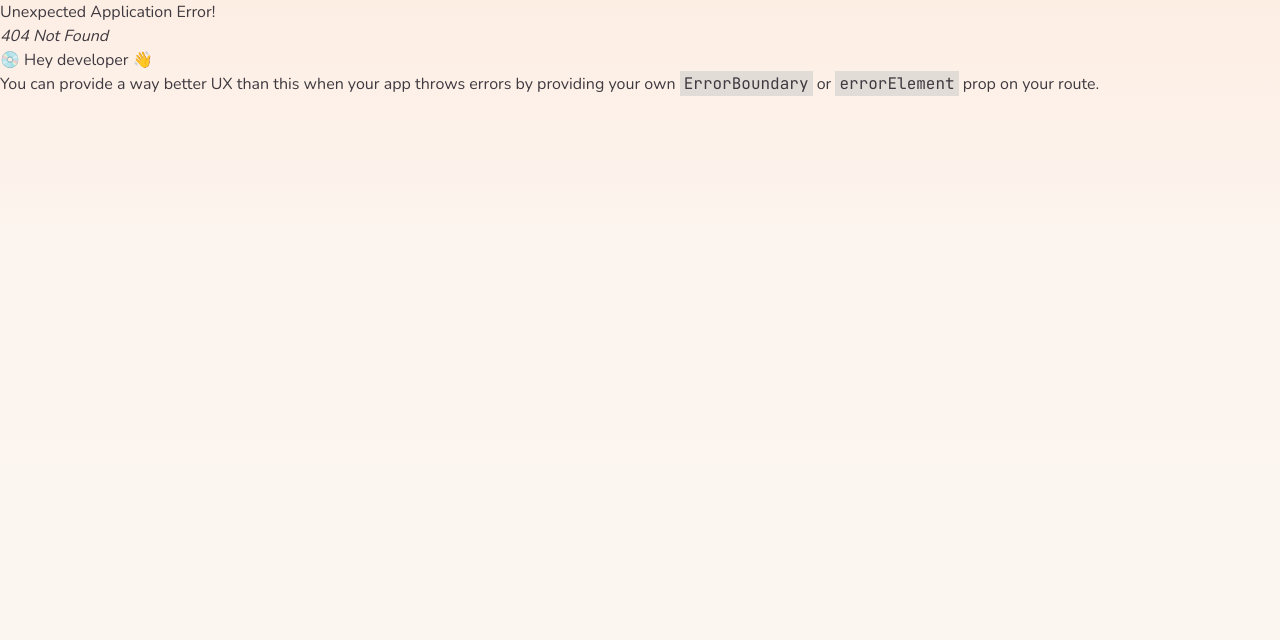
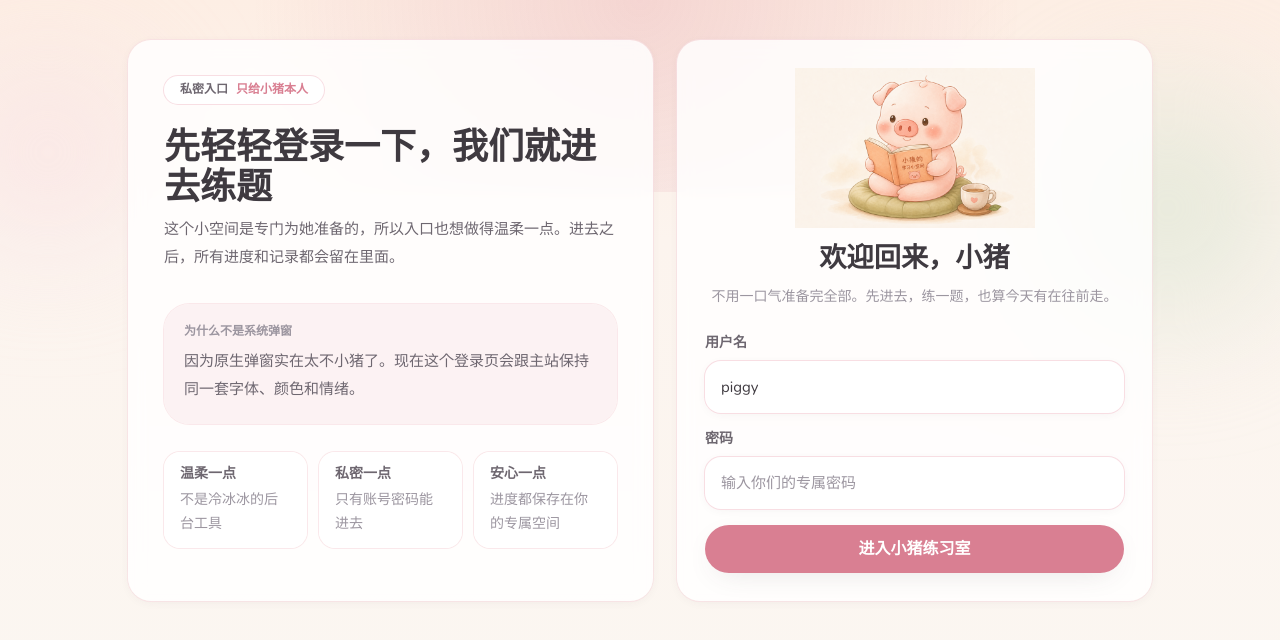
Before and after one commit to wwwryancom/ds_interview, a React (Vite) app in the folder web/: page /login in a window 1280 px wide. Before the commit this address had no page. Shown: the top 640 px of the page. Built offline with nearby package versions, Linux system fonts and the light colour scheme; no server answers; a web font is replaced by a local one.

Commit message:
feat: add custom piggy login experience

```diff
--- a/web/src/api/client.ts
+++ b/web/src/api/client.ts
@@ -3,6 +3,7 @@ import type {
   AiEvaluation,
   AiFollowUp,
   AiStatus,
+  AuthStatus,
   Mood,
   Progress,
   Question,
@@ -18,6 +19,10 @@ async function req<T>(path: string, init?: RequestInit): Promise<T> {
     ...init,
   });
   if (!res.ok) {
+    if (res.status === 401 && window.location.pathname !== "/login") {
+      const next = `${window.location.pathname}${window.location.search}${window.location.hash}`;
+      window.location.assign(`/login?next=${encodeURIComponent(next)}`);
+    }
     const body = await res.text();
     throw new Error(`${res.status} ${res.statusText}: ${body}`);
   }
@@ -25,6 +30,11 @@ async function req<T>(path: string, init?: RequestInit): Promise<T> {
 }
 
 export const api = {
+  authStatus: () => req<AuthStatus>("/auth/status"),
+  login: (body: { username: string; password: string }) =>
+    req<{ ok: true; username: string | null }>("/auth/login", { method: "POST", body: JSON.stringify(body) }),
+  logout: () => req<{ ok: true }>("/auth/logout", { method: "POST" }),
+
   taxonomy: () => req<Taxonomy>("/taxonomy"),
 
   questions: (params: Record<string, string | number | boolean | undefined> = {}) => {
--- a/web/src/api/types.ts
+++ b/web/src/api/types.ts
@@ -133,3 +133,9 @@ export interface AiStatus {
   provider: string;
   mode: "live" | "stub";
 }
+
+export interface AuthStatus {
+  enabled: boolean;
+  authenticated: boolean;
+  username: string | null;
+}
--- a/web/src/components/Layout.tsx
+++ b/web/src/components/Layout.tsx
@@ -1,4 +1,6 @@
 import { NavLink, Outlet } from "react-router-dom";
+import { api } from "../api/client";
+import { useAsync } from "../hooks/useApi";
 import { Mascot } from "./Mascot";
 
 const links = [
@@ -9,6 +11,16 @@ const links = [
 ];
 
 export function Layout() {
+  const auth = useAsync(() => api.authStatus(), []);
+
+  async function onLogout() {
+    try {
+      await api.logout();
+    } finally {
+      window.location.assign("/login");
+    }
+  }
+
   return (
     <div className="min-h-screen">
       <header className="sticky top-0 z-10 border-b border-rose-100/70 bg-cream/80 backdrop-blur">
@@ -20,6 +32,7 @@ export function Layout() {
               <div className="mt-0.5 text-[11px] font-semibold text-ink-faint">陪你准备 DS 面试</div>
             </div>
           </div>
+          <div className="flex items-center gap-2">
             <nav className="flex items-center gap-1">
               {links.map((l) => (
                 <NavLink
@@ -36,6 +49,12 @@ export function Layout() {
                 </NavLink>
               ))}
             </nav>
+            {auth.data?.enabled ? (
+              <button className="btn-ghost px-3 py-1.5 text-xs" onClick={onLogout}>
+                退出
+              </button>
+            ) : null}
+          </div>
         </div>
       </header>
       <main className="mx-auto max-w-5xl px-5 py-8">
--- a/web/src/main.tsx
+++ b/web/src/main.tsx
@@ -3,12 +3,14 @@ import ReactDOM from "react-dom/client";
 import { createBrowserRouter, RouterProvider } from "react-router-dom";
 import { Layout } from "./components/Layout";
 import { Home } from "./pages/Home";
+import { Login } from "./pages/Login";
 import { Practice } from "./pages/Practice";
 import { Mock } from "./pages/Mock";
 import { Progress } from "./pages/Progress";
 import "./index.css";
 
 const router = createBrowserRouter([
+  { path: "/login", element: <Login /> },
   {
     path: "/",
     element: <Layout />,
--- /dev/null
+++ b/web/src/pages/Login.tsx
@@ -0,0 +1,129 @@
+import { FormEvent, useEffect, useState } from "react";
+import { useNavigate, useSearchParams } from "react-router-dom";
+import { api } from "../api/client";
+import { PIGGY, PiggyArt } from "../components/Mascot";
+import { useAsync } from "../hooks/useApi";
+
+export function Login() {
+  const nav = useNavigate();
+  const [params] = useSearchParams();
+  const auth = useAsync(() => api.authStatus(), []);
+  const [username, setUsername] = useState("piggy");
+  const [password, setPassword] = useState("");
+  const [submitting, setSubmitting] = useState(false);
+  const [error, setError] = useState("");
+  const next = params.get("next") || "/";
+
+  useEffect(() => {
+    if (auth.data?.username) setUsername(auth.data.username);
+  }, [auth.data?.username]);
+
+  useEffect(() => {
+    if (auth.data && (!auth.data.enabled || auth.data.authenticated)) {
+      nav(next, { replace: true });
+    }
+  }, [auth.data, nav, next]);
+
+  async function onSubmit(e: FormEvent) {
+    e.preventDefault();
+    setSubmitting(true);
+    setError("");
+
+    try {
+      await api.login({ username, password });
+      window.location.assign(next);
+    } catch (err) {
+      setError("用户名或密码不对，再试一下。");
+      setSubmitting(false);
+    }
+  }
+
+  return (
+    <div className="relative min-h-screen overflow-hidden px-5 py-10 sm:px-8">
+      <div className="absolute inset-x-0 top-0 h-48 bg-[radial-gradient(circle_at_top,rgba(217,127,146,0.22),transparent_58%)]" />
+      <div className="absolute -left-10 top-16 h-44 w-44 rounded-full bg-rose-100/60 blur-3xl" />
+      <div className="absolute right-0 top-24 h-56 w-56 rounded-full bg-sage-100/70 blur-3xl" />
+
+      <div className="relative mx-auto grid max-w-5xl gap-6 lg:grid-cols-[1.05fr_0.95fr]">
+        <section className="piggy-card overflow-hidden p-7 sm:p-9">
+          <div className="inline-flex items-center gap-2 rounded-full bg-white px-4 py-1.5 text-xs font-semibold text-ink-soft ring-1 ring-rose-100">
+            <span>私密入口</span>
+            <span className="text-rose-400">只给小猪本人</span>
+          </div>
+
+          <div className="mt-5 space-y-3">
+            <h1 className="page-title">先轻轻登录一下，我们就进去练题</h1>
+            <p className="soft-copy max-w-xl">
+              这个小空间是专门为她准备的，所以入口也想做得温柔一点。进去之后，所有进度和记录都会留在里面。
+            </p>
+          </div>
+
+          <div className="mt-8 rounded-[1.6rem] bg-rose-50/80 p-5 ring-1 ring-rose-100/70">
+            <div className="eyebrow-title">为什么不是系统弹窗</div>
+            <div className="mt-2 question-copy text-[15px] leading-7 text-ink-soft">
+              因为原生弹窗实在太不小猪了。现在这个登录页会跟主站保持同一套字体、颜色和情绪。
+            </div>
+          </div>
+
+          <div className="mt-7 grid gap-3 sm:grid-cols-3">
+            {[
+              ["温柔一点", "不是冷冰冰的后台工具"],
+              ["私密一点", "只有账号密码能进去"],
+              ["安心一点", "进度都保存在你的专属空间"],
+            ].map(([title, desc]) => (
+              <div key={title} className="rounded-2xl bg-white/80 px-4 py-3 ring-1 ring-rose-100/70">
+                <div className="mini-title">{title}</div>
+                <div className="mt-1 text-sm leading-6 text-ink-faint">{desc}</div>
+              </div>
+            ))}
+          </div>
+        </section>
+
+        <section className="piggy-card p-6 sm:p-7">
+          <PiggyArt src={PIGGY.reading} className="mx-auto h-40 w-full max-w-[18rem]" />
+
+          <div className="mt-3 text-center">
+            <div className="section-title text-[1.7rem]">欢迎回来，小猪</div>
+            <p className="mt-2 text-sm leading-6 text-ink-faint">
+              不用一口气准备完全部。先进去，练一题，也算今天有在往前走。
+            </p>
+          </div>
+
+          <form className="mt-6 space-y-4" onSubmit={onSubmit}>
+            <label className="block">
+              <div className="mini-title mb-2">用户名</div>
+              <input
+                className="input"
+                autoComplete="username"
+                value={username}
+                onChange={(e) => setUsername(e.target.value)}
+              />
+            </label>
+
+            <label className="block">
+              <div className="mini-title mb-2">密码</div>
+              <input
+                className="input"
+                type="password"
+                autoComplete="current-password"
+                placeholder="输入你们的专属密码"
+                value={password}
+                onChange={(e) => setPassword(e.target.value)}
+              />
+            </label>
+
+            {error ? (
+              <div className="rounded-2xl bg-rose-50 px-4 py-3 text-sm text-rose-600 ring-1 ring-rose-100">
+                {error}
+              </div>
+            ) : null}
+
+            <button className="btn-primary w-full justify-center py-3 text-base" disabled={submitting || auth.loading}>
+              {submitting ? "小猪正在开门..." : "进入小猪练习室"}
+            </button>
+          </form>
+        </section>
+      </div>
+    </div>
+  );
+}
```
Also changed, not shown: 2 other files (tests, documents, lock files or other folders). Lines whose indentation alone changed are shown as unchanged.
